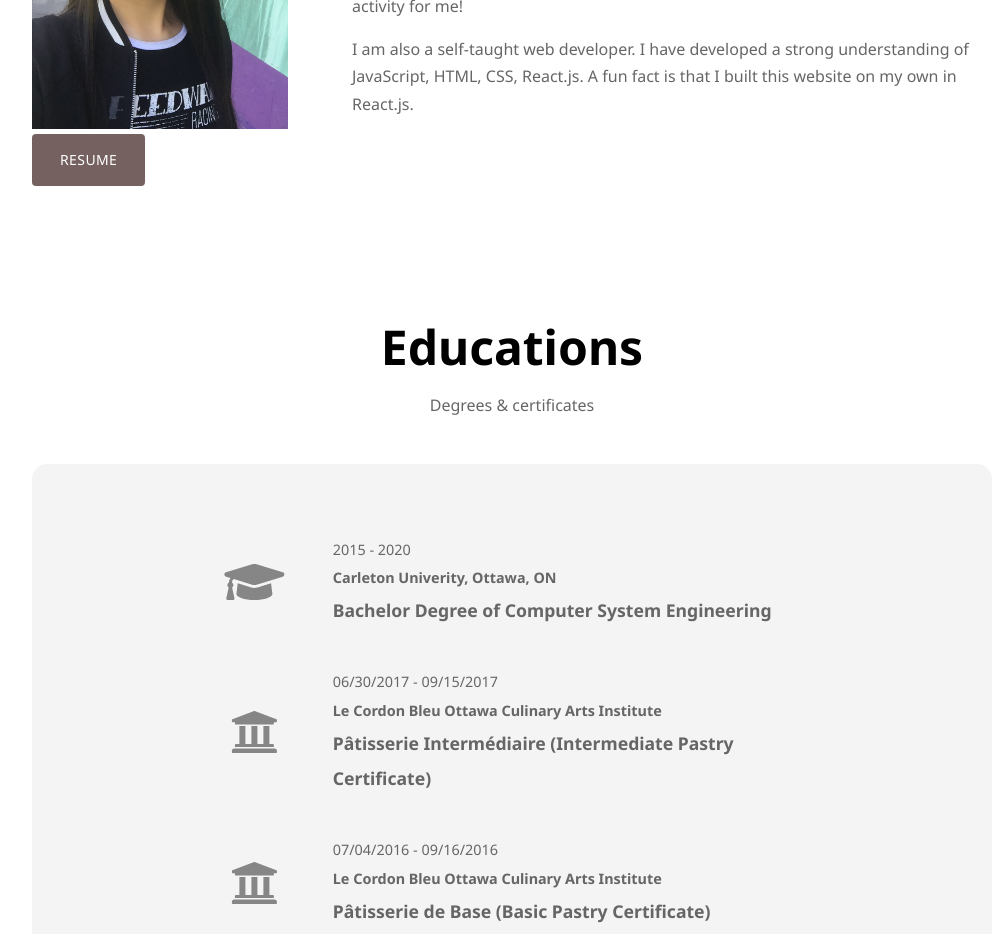
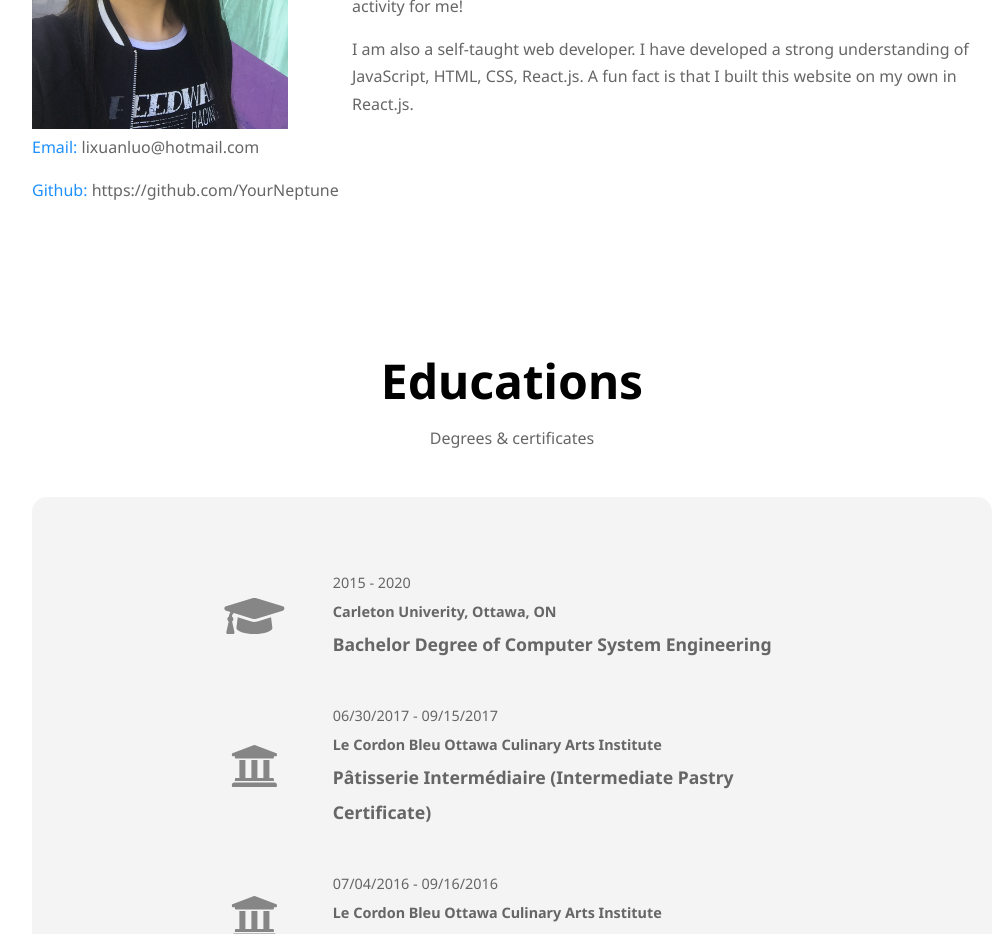
Before and after one commit to YourNeptune/my-CV, a React (Create React App) app: page / in a window 1280 px wide. Shown: the part 1140-2074 px from the top of the page, without its empty margins (128-1128 px from the left). Built offline with nearby package versions, Linux system fonts and the light colour scheme; a web font is replaced by a local one.

Commit message:
add email and github links

```diff
--- a/src/components/About.js
+++ b/src/components/About.js
@@ -12,11 +12,10 @@ const About = () => {
           <h3>Hello! I'm Lixuan Luo, I love coding and baking.</h3>
           <div>
             <p>
-              I am passionate about
-              self-development and self-improvement in my personal life. I'm
-              always looking to challenge myself and learn new things. After
-              graduating with a bachelor's in computer system engineering, I
-              moved to Toronto to start a new career.
+              I am passionate about self-development and self-improvement in my
+              personal life. I'm always looking to challenge myself and learn
+              new things. After graduating with a bachelor's in computer system
+              engineering, I moved to Toronto to start a new career.
             </p>
             <p>
               I took basic and intermediate certificate courses in Le Cordon
@@ -29,9 +28,25 @@ const About = () => {
               that I built this website on my own in React.js.
             </p>
           </div>
-          <div className='button'>
+          <div className="About__info">
+            <p>
+              <span>Email: </span>
+              lixuanluo@hotmail.com
+            </p>
+            <p>
+              <span>Github: </span>
+              <a
+                href="https://github.com/YourNeptune"
+                target="_blank"
+                rel="noopener noreferrer"
+              >
+                https://github.com/YourNeptune
+              </a>
+            </p>
+          </div>
+          {/* <div className='button'>
             <Button className="resume_button">Resume</Button>
-          </div>
+          </div> */}
         </div>
       </div>
     </div>
--- a/src/css/About.css
+++ b/src/css/About.css
@@ -13,7 +13,13 @@
   padding-right: 4em;
 }
 
-.About__text {
+.About__info a {
+  color: #666;
+  text-decoration: none;
+}
+
+.About__info span {
+ color:dodgerblue;
 }
 
 .About__text h3 {
```
